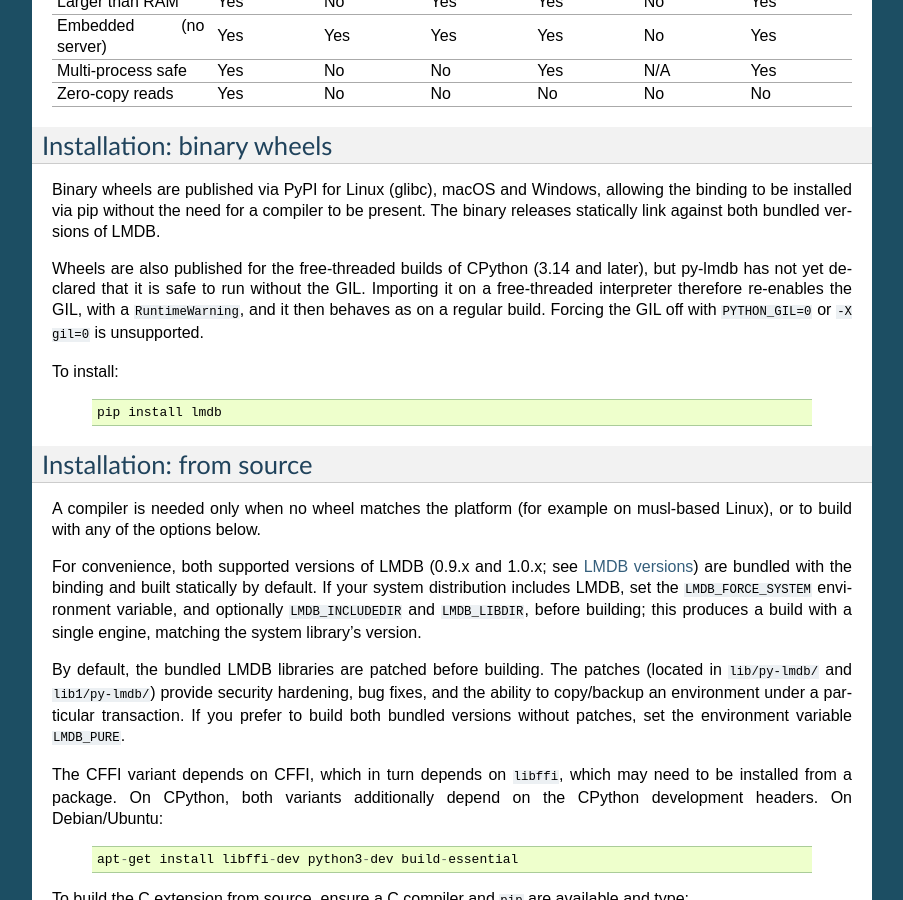
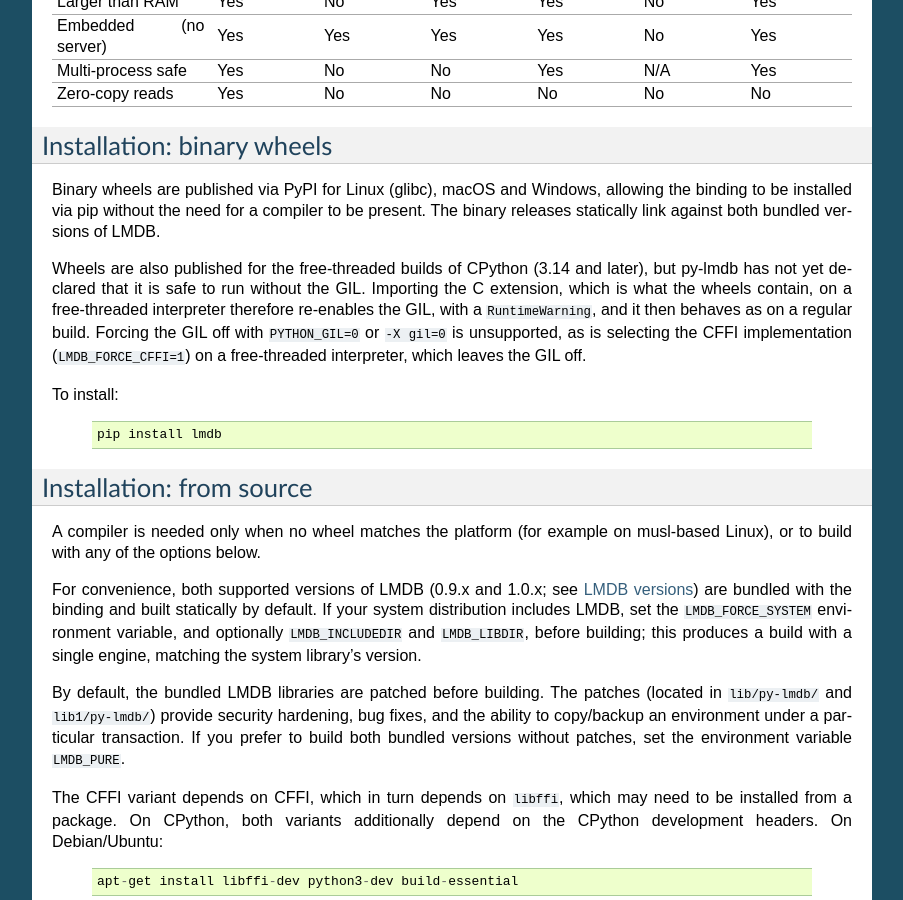
Before and after one commit to jnwatson/py-lmdb, a Sphinx documentation site: the page built from docs/index.rst, in a window 1280 px wide and 900 px high, scrolled down 1529 px. Shown: the whole window, without its empty margins (268-1171 px from the left). Built offline with Sphinx 7.4.7, drawn with Linux system fonts in a browser that asks for light colours.

Commit message:
ChangeLog, docs: the GIL re-enable applies to the C extension only
With LMDB_FORCE_CFFI=1 on a free-threaded interpreter the GIL stays
off, so say that the wheels' C extension is what re-enables it, and that
the CFFI implementation there is unsupported too.

Co-Authored-By: Claude Opus 5.5 <noreply@anthropic.com>
Claude-Session: https://claude.ai/code/session_016ZyhRgAj3m1UT7q7pEq7Xw

```diff
--- a/docs/index.rst
+++ b/docs/index.rst
@@ -175,9 +175,12 @@ versions of LMDB.
 
 Wheels are also published for the free-threaded builds of CPython (3.14 and
 later), but py-lmdb has not yet declared that it is safe to run without the
-GIL. Importing it on a free-threaded interpreter therefore re-enables the GIL,
-with a ``RuntimeWarning``, and it then behaves as on a regular build. Forcing
-the GIL off with ``PYTHON_GIL=0`` or ``-X gil=0`` is unsupported.
+GIL. Importing the C extension, which is what the wheels contain, on a
+free-threaded interpreter therefore re-enables the GIL, with a
+``RuntimeWarning``, and it then behaves as on a regular build. Forcing the GIL
+off with ``PYTHON_GIL=0`` or ``-X gil=0`` is unsupported, as is selecting the
+CFFI implementation (``LMDB_FORCE_CFFI=1``) on a free-threaded interpreter,
+which leaves the GIL off.
 
 To install:
 
```
Also changed, not shown: 1 other file.
